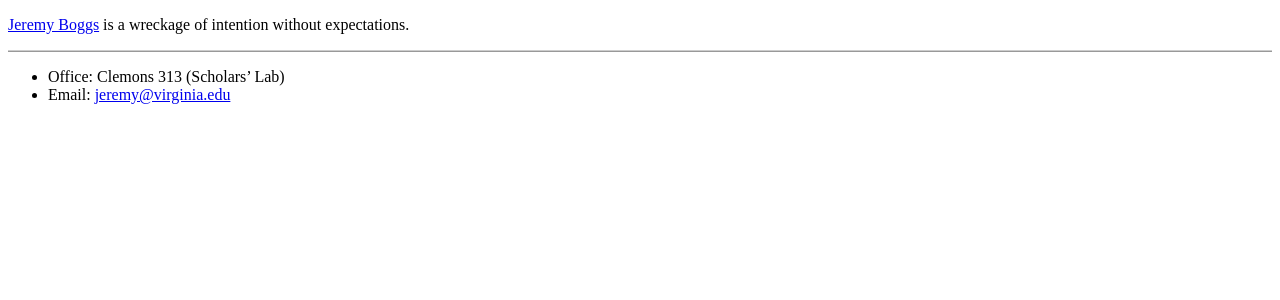
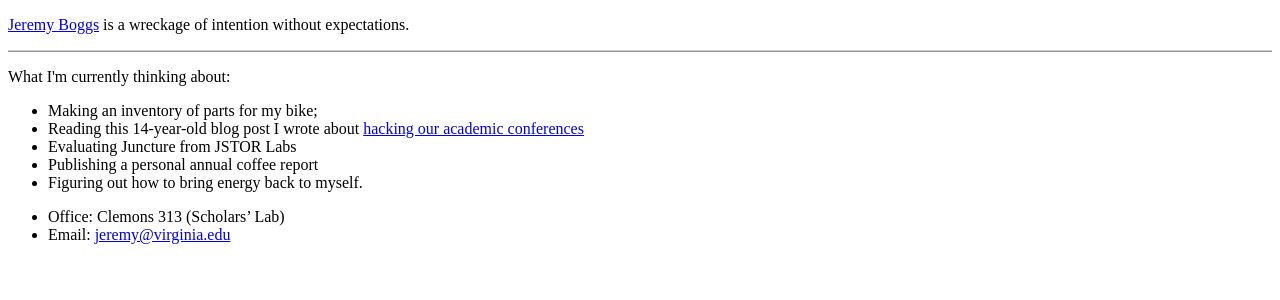
Before and after one commit to jeremyboggs/jeremyboggs.net, a Jekyll site: the page built from index.html, in a window 1280 px wide. Shown: the top 300 px of the page. Built offline with Jekyll 4.4.1, drawn with Linux system fonts in a browser that asks for light colours.

Commit message:
Adds a list; moves email and office to footer.

```diff
--- a/_layouts/default.html
+++ b/_layouts/default.html
@@ -9,3 +9,9 @@
 <main role="main" id="main">
 {{ content }}
 </main>
+<footer role="contentinfo">
+  <ul>
+    <li>Office: Clemons 313 (Scholars’ Lab)</li>
+    <li>Email: <a href="mailto:jeremy@virginia.edu">jeremy@virginia.edu</a></li>
+</ul>
+</footer>
--- a/index.html
+++ b/index.html
@@ -3,7 +3,11 @@ layout: default
 title: Home
 ---
 
+<p>What I'm currently thinking about:</p>
 <ul>
-    <li>Office: Clemons 313 (Scholars’ Lab)</li>
-    <li>Email: <a href="mailto:jeremy@virginia.edu">jeremy@virginia.edu</a></li>
+    <li>Making an inventory of parts for my bike;</li>
+    <li>Reading this 14-year-old blog post I wrote about <a href="/hacking-our-conferences/">hacking our academic conferences</a></li>
+    <li>Evaluating Juncture from JSTOR Labs</li>
+    <li>Publishing a personal annual coffee report</li>
+    <li><a href="/carrier-bag-theory-for-dh/"></a>Figuring out how to bring energy back to myself</a>.</li>
 </ul>
```
